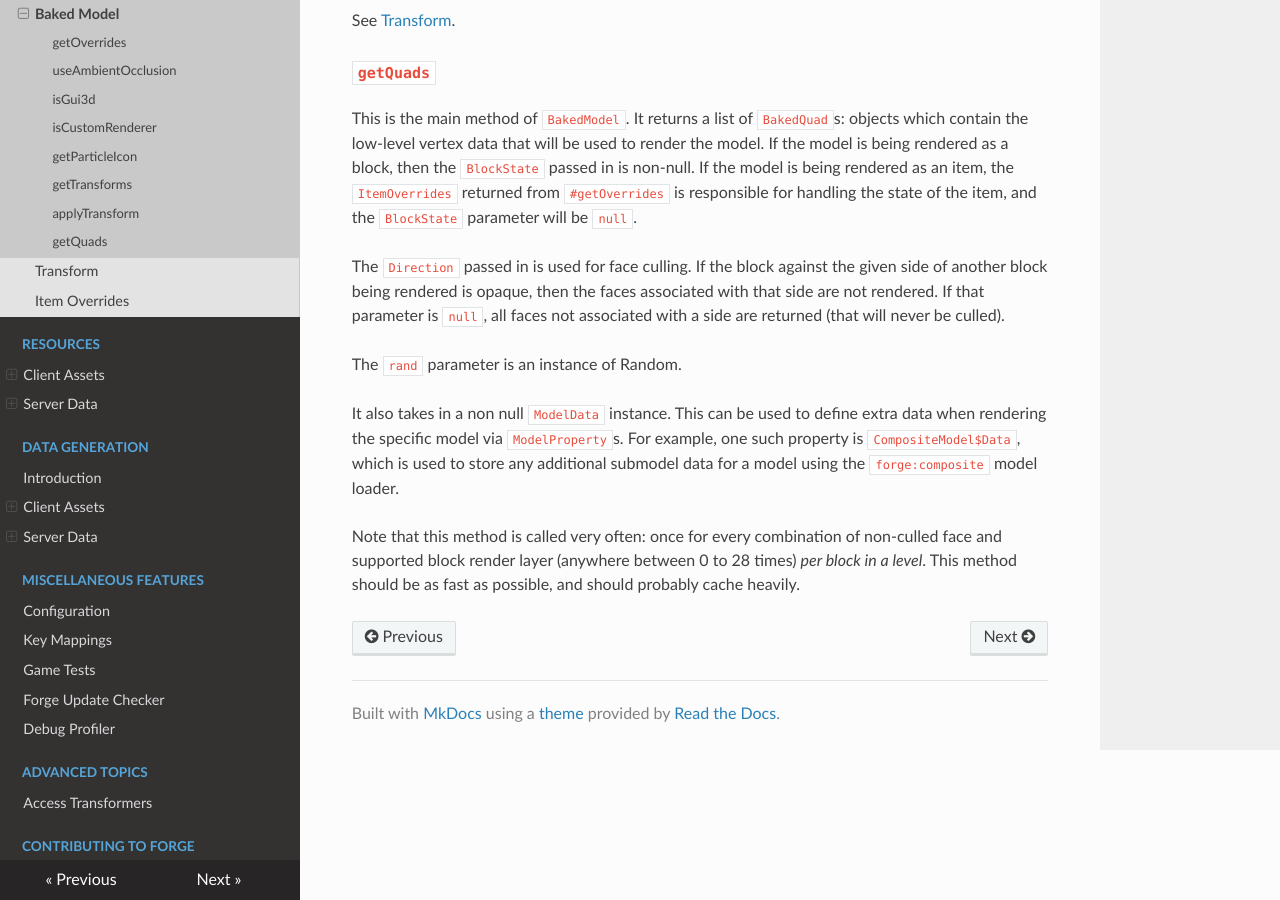
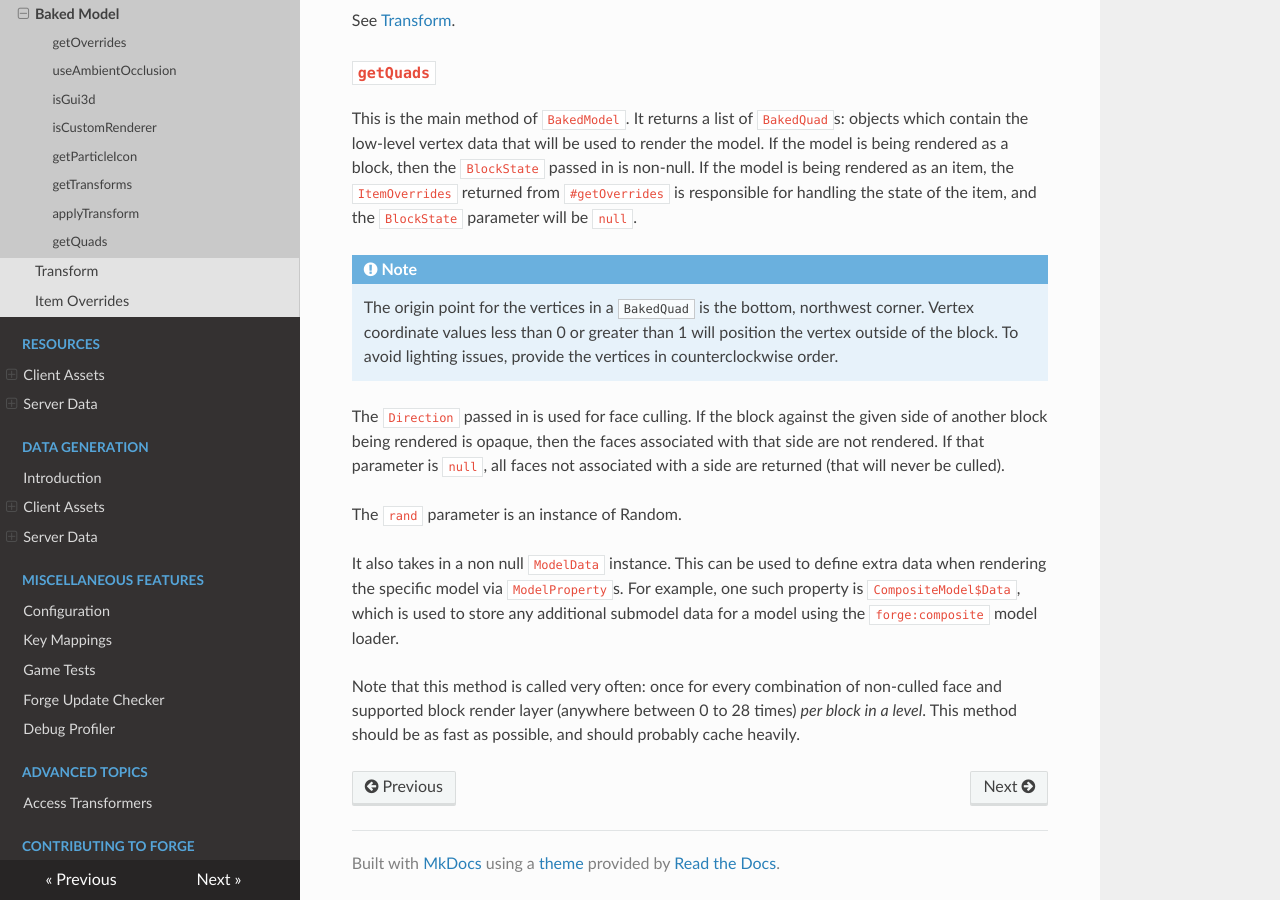
Before and after one commit to MinecraftForge/Documentation, an MkDocs documentation site: the page built from docs/rendering/modelloaders/bakedmodel.md, in a window 1280 px wide and 900 px high, scrolled down 1533 px. Built offline with MkDocs 1.6.1, drawn with Linux system fonts in a browser that asks for light colours; nearby versions of some CDN libraries.

Commit message:
[1.20.x] Added specific information about vertex positions in a BakedQuad. (#514)
Co-authored-by: ChampionAsh5357 <championash5357@gmail.com>

```diff
--- a/docs/rendering/modelloaders/bakedmodel.md
+++ b/docs/rendering/modelloaders/bakedmodel.md
@@ -43,6 +43,9 @@ See [Transform][transform].
 
 This is the main method of `BakedModel`. It returns a list of `BakedQuad`s: objects which contain the low-level vertex data that will be used to render the model. If the model is being rendered as a block, then the `BlockState` passed in is non-null. If the model is being rendered as an item, the `ItemOverrides` returned from `#getOverrides` is responsible for handling the state of the item, and the `BlockState` parameter will be `null`.
 
+!!! note
+    The origin point for the vertices in a `BakedQuad` is the bottom, northwest corner. Vertex coordinate values less than 0 or greater than 1 will position the vertex outside of the block. To avoid lighting issues, provide the vertices in counterclockwise order.
+
 The `Direction` passed in is used for face culling. If the block against the given side of another block being rendered is opaque, then the faces associated with that side are not rendered. If that parameter is `null`, all faces not associated with a side are returned (that will never be culled).
 
 The `rand` parameter is an instance of Random.
```
